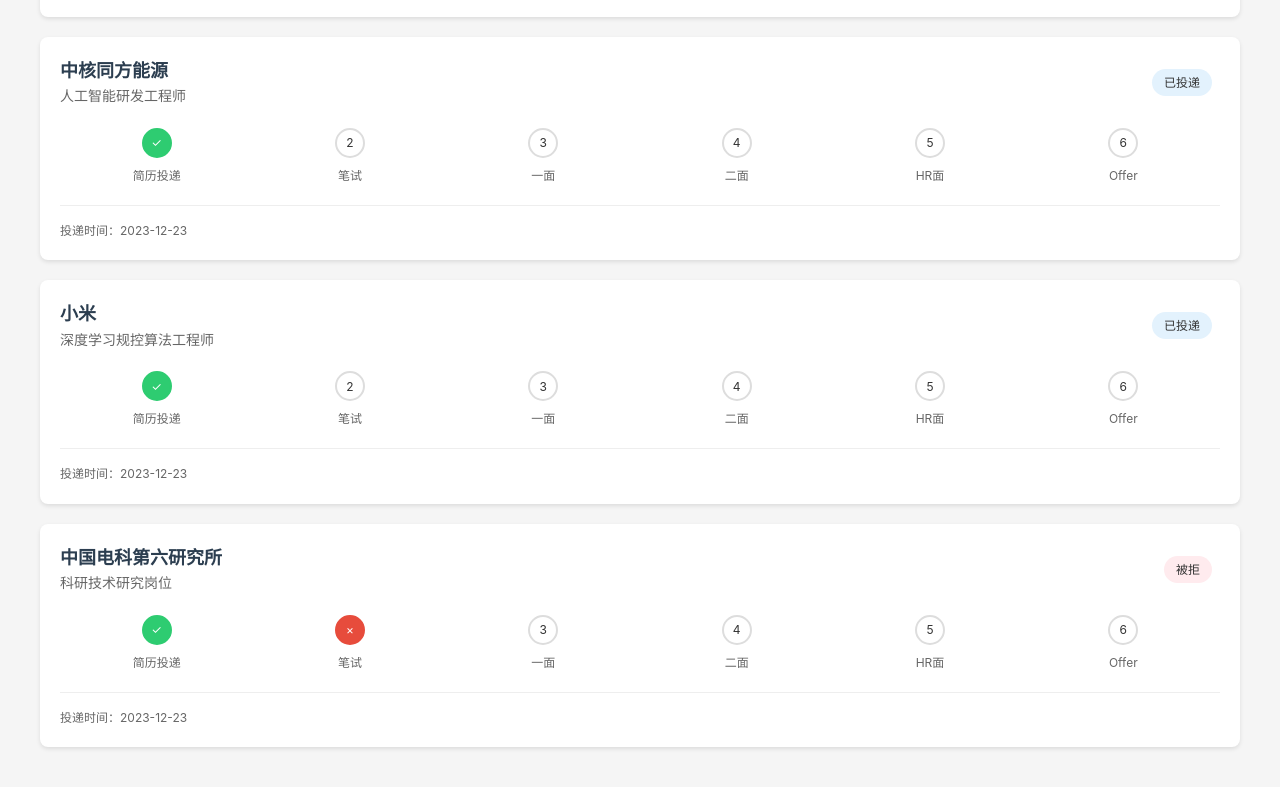
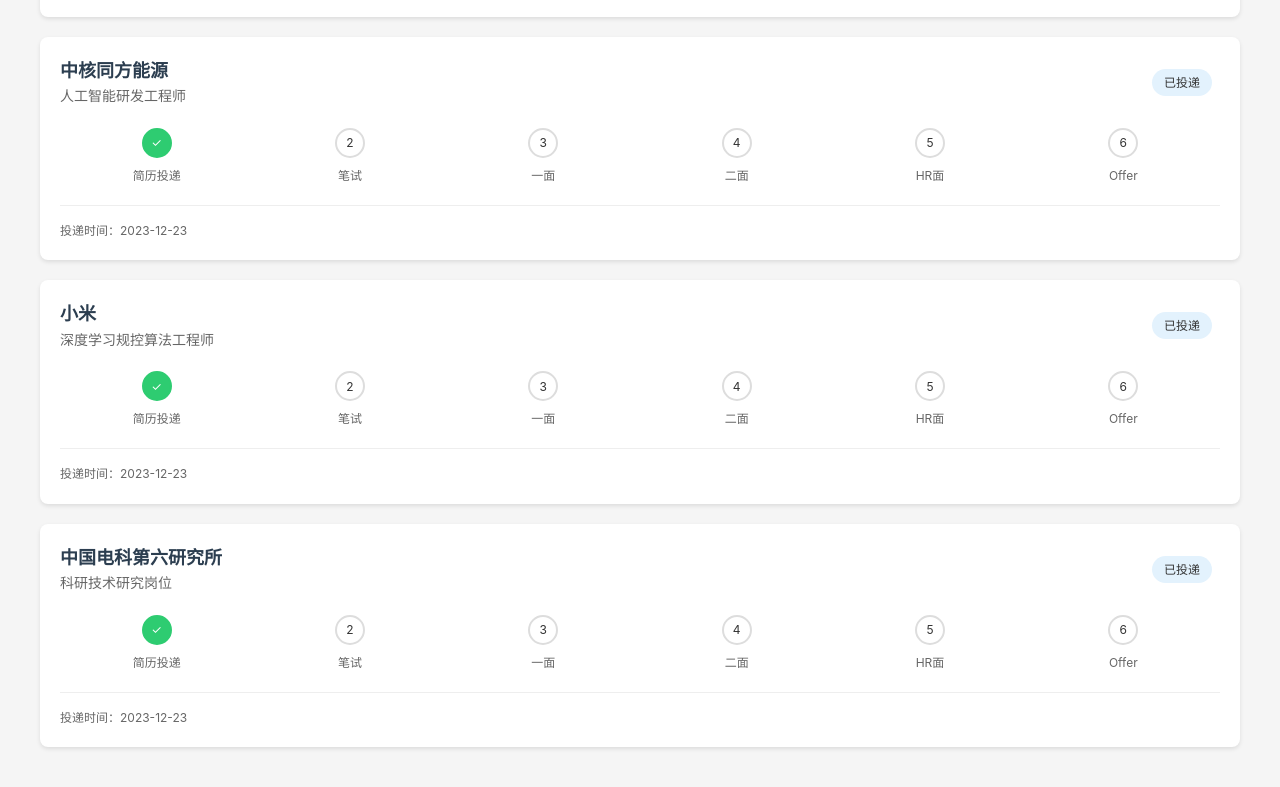
Before and after one commit to WangRunlu/-, a plain HTML site: page index.html in a window 1280 px wide. Shown: the part 594-1381 px from the top of the page. Drawn offline with Linux system fonts and the light colour scheme.

Commit message:
Update index.html

```diff
--- a/index.html
+++ b/index.html
@@ -244,11 +244,11 @@
                 company: "中国电科第六研究所",
                 position: "科研技术研究岗位",
                 date: "2023-12-23",
-                status: "被拒",
-                statusClass: "rejected",
+                status: "已投递",
+                statusClass: "pending",
                 steps: [
                     { name: "简历投递", completed: true, date: "2023-12-23" },
-                    { name: "笔试", completed: false, rejected: true },
+                    { name: "笔试", completed: false },
                     { name: "一面", completed: false },
                     { name: "二面", completed: false },
                     { name: "HR面", completed: false },
```
